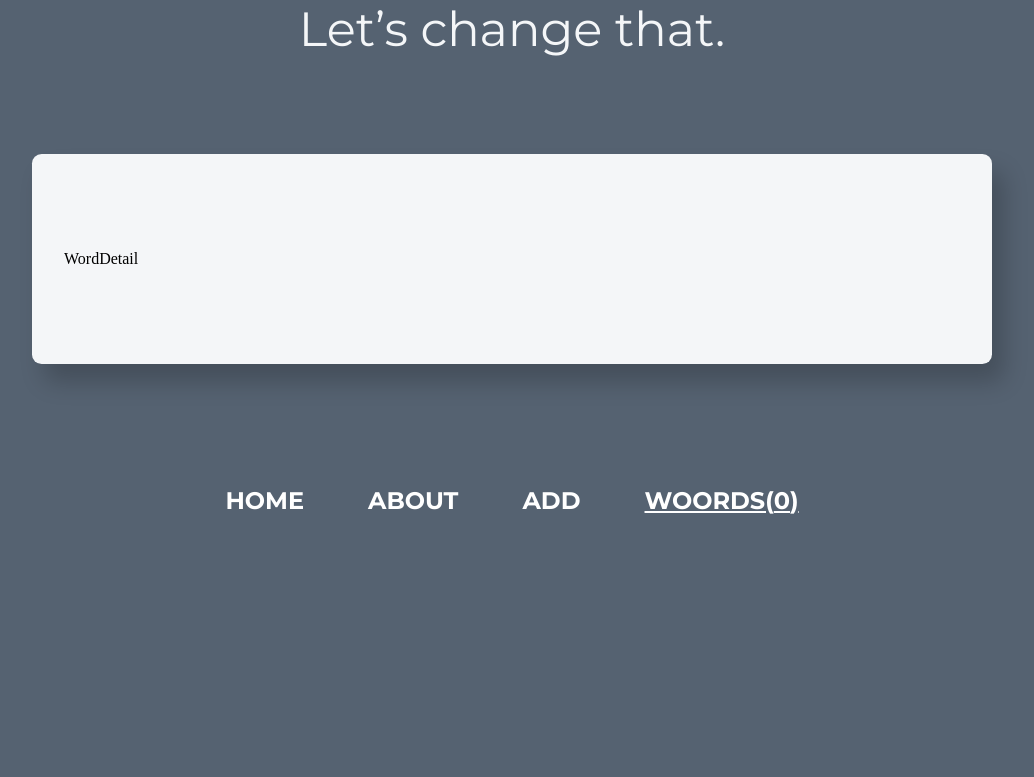
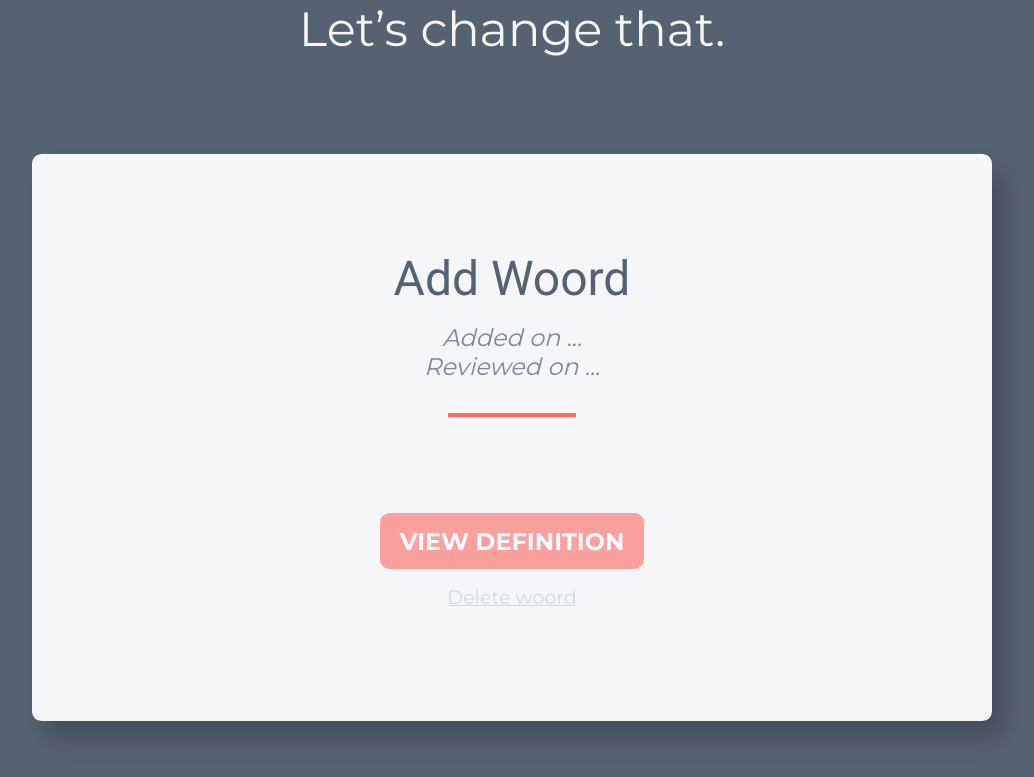
Before and after one commit to cjrpostma/woord, a React (Create React App) app: page /#/woords/1 in a window 1280 px wide. Shown: the part 371-1148 px from the top of the page, without its empty margins (128-1162 px from the left). Before the commit the page ends 911 px from the top, so only its background shows below. Built offline with nearby package versions, Linux system fonts and the light colour scheme.

Commit message:
Add skeleton of WordDetail component, update routing to make it dynamic based on the word, update WordCard to utilize BrowserRouter Link for routing to WordDetail

```diff
--- a/src/components/WordCard/WordCard.js
+++ b/src/components/WordCard/WordCard.js
@@ -1,9 +1,32 @@
 import React from 'react';
 import PropTypes from 'prop-types';
+import { Link } from 'react-router-dom';
 import styled from 'styled-components';
 
 // components ------------------------------
 import DifficultyRatingCircle from '../DifficultyRatingCircle/DifficultyRatingCircle';
+
+const StyledLink = styled(Link)`
+  text-decoration: none;
+  align-items: center;
+  background: ${({ theme }) => theme.colors.magenta};
+  border-radius: ${({ theme }) => theme.styles.borderRadius};
+  color: #ffffff;
+  display: flex;
+  flex: auto;
+  flex-wrap: nowrap;
+  font-family: ${({ theme }) => theme.fontFamily.secondary};
+  font-size: ${({ theme }) => theme.fontSizes.md};
+  font-weight: 400;
+  justify-content: space-evenly;
+  margin: ${({ theme }) => theme.spacers.sm};
+  max-width: 24rem;
+  padding: 1rem;
+  text-align: center;
+  text-transform: uppercase;
+  transition: opacity 150ms linear 100ms, transform 150ms ease-in-out 100ms;
+  visibility: visible;
+`;
 
 const StyledArticle = styled.article`
   align-items: center;
@@ -26,16 +49,16 @@ const StyledArticle = styled.article`
   visibility: visible;
 `;
 
-const WordCard = ({ difficulty, id, word }) => (
-  <StyledArticle>
+const WordCard = ({ difficulty, word }) => (
+  <StyledLink to={`woords/${word}`}>
     <p>{word}</p>
     <DifficultyRatingCircle difficulty={difficulty} />
-  </StyledArticle>
+  </StyledLink>
 );
 
 WordCard.propTypes = {
+  difficulty: PropTypes.number.isRequired,
   word: PropTypes.string.isRequired,
-  difficulty: PropTypes.number.isRequired,
 };
 
 export default WordCard;
--- a/src/containers/AddWord/AddWord.js
+++ b/src/containers/AddWord/AddWord.js
@@ -69,6 +69,22 @@ class AddWord extends Component {
           <StyledHeaderTitle>Add Woord</StyledHeaderTitle>
         </Header>
         <ContentWrapper>
+          {this.props.error && (
+            <StyledErrorMessage>{this.props.error.message}</StyledErrorMessage>
+          )}
+          {this.props.isLoading && <StyledLoaderIcon />}
+          {this.props.currentWord && !this.props.error && (
+            <>
+              <StyledWord>{this.props.currentWord.word}</StyledWord>
+              <StyledDefinition
+                dangerouslySetInnerHTML={{
+                  __html: `"${this.props.currentWord.text}"`,
+                }}
+              />
+            </>
+          )}
+        </ContentWrapper>
+        <ContentWrapper>
           <form onSubmit={this.handleSubmit}>
             <FormControl>
               <StyledTextInput
@@ -88,25 +104,11 @@ class AddWord extends Component {
             </FormControl>
           </form>
         </ContentWrapper>
-        <ContentWrapper>
-          {this.props.error && (
-            <StyledErrorMessage>{this.props.error.message}</StyledErrorMessage>
-          )}
-          {this.props.isLoading && <StyledLoaderIcon />}
-          {this.props.currentWord && !this.props.error && (
-            <>
-              <StyledWord>{this.props.currentWord.word}</StyledWord>
-              <StyledDefinition
-                dangerouslySetInnerHTML={{
-                  __html: `"${this.props.currentWord.text}"`,
-                }}
-              />
-            </>
-          )}
-        </ContentWrapper>
         <Button
           disabled={
-            !this.props.currentWord || this.props.isLoading || this.props.error
+            !this.props.currentWord ||
+            this.props.isLoading ||
+            !!this.props.error
           }
           onClick={this.addWord}
         >
--- a/src/containers/App/App.js
+++ b/src/containers/App/App.js
@@ -82,7 +82,7 @@ const App = () => (
     <SecondaryTitle shouldFadeIn>Let’s change that.</SecondaryTitle>
     <StyledMain>
       <Switch>
-        <Route path="/woords/:id" component={WordDetail} />
+        <Route path="/woords/:word" component={WordDetail} />
         <Route path="/woords" component={WordContainer} />
         <Route path="/add" component={AddWord} />
         <Route path="/about" component={About} />
--- a/src/containers/WordDetail/WordDetail.js
+++ b/src/containers/WordDetail/WordDetail.js
@@ -1,5 +1,74 @@
-import React from 'react';
+import React, { Component } from 'react';
+import { connect } from 'react-redux';
+import styled from 'styled-components';
 
-const WordDetail = () => <div>WordDetail</div>;
+// icons ------------------------------
+import Snackbar from '@material-ui/core/Snackbar';
+import IconButton from '@material-ui/core/IconButton';
+import CloseIcon from '@material-ui/icons/Close';
 
-export default WordDetail;
+// utils ------------------------------
+import { addUserWord, deleteCurrentWord } from '../../actions';
+import { requestCurrentWord } from '../../thunks/requestCurrentWord';
+
+// components ------------------------------
+import Button from '../../components/Button/Button';
+import ContentWrapper from '../../styles/ContentWrapper';
+import Header from '../../components/Header/Header';
+import StyledActionText from '../../styles/StyledActionText';
+import StyledDefinition from '../../styles/StyledDefinition';
+import StyledErrorMessage from '../../styles/StyledErrorMessage';
+import StyledHeaderTitle from '../../styles/StyledHeaderTitle';
+import StyledLoaderIcon from '../../styles/StyledLoaderIcon';
+import StyledHeaderSubtitle from '../../styles/StyledHeaderSubtitle';
+import StyledTextInput from '../../styles/StyledTextInput';
+import StyledWord from '../../styles/StyledWord';
+
+class WordDetail extends Component {
+  state = {
+    open: false,
+    userDefinitionAttempt: '',
+  };
+
+  render() {
+    return (
+      <section>
+        <Header>
+          <StyledHeaderTitle>Add Woord</StyledHeaderTitle>
+          <StyledHeaderSubtitle>Added on ...</StyledHeaderSubtitle>
+          <StyledHeaderSubtitle>Reviewed on ...</StyledHeaderSubtitle>
+        </Header>
+
+        <Button
+          disabled={
+            !this.props.currentWord || this.props.isLoading || this.props.error
+          }
+          onClick={this.addWord}
+        >
+          View definition
+        </Button>
+        <StyledActionText
+          disabled={!this.props.currentWord || this.props.isLoading}
+          onClick={() => this.props.deleteCurrentWord()}
+        >
+          Delete woord
+        </StyledActionText>
+      </section>
+    );
+  }
+}
+
+const mapStateToProps = state => ({
+  currentWord: state.currentWord,
+  error: state.error,
+  isLoading: state.isLoading,
+});
+
+const mapDispatchToProps = dispatch => ({
+  addUserWord: word => dispatch(addUserWord(word)),
+  deleteCurrentWord: () => dispatch(deleteCurrentWord()),
+  requestCurrentWord: userDefinitionAttempt =>
+    dispatch(requestCurrentWord(userDefinitionAttempt)),
+});
+
+export default connect(mapStateToProps, mapDispatchToProps)(WordDetail);
```
